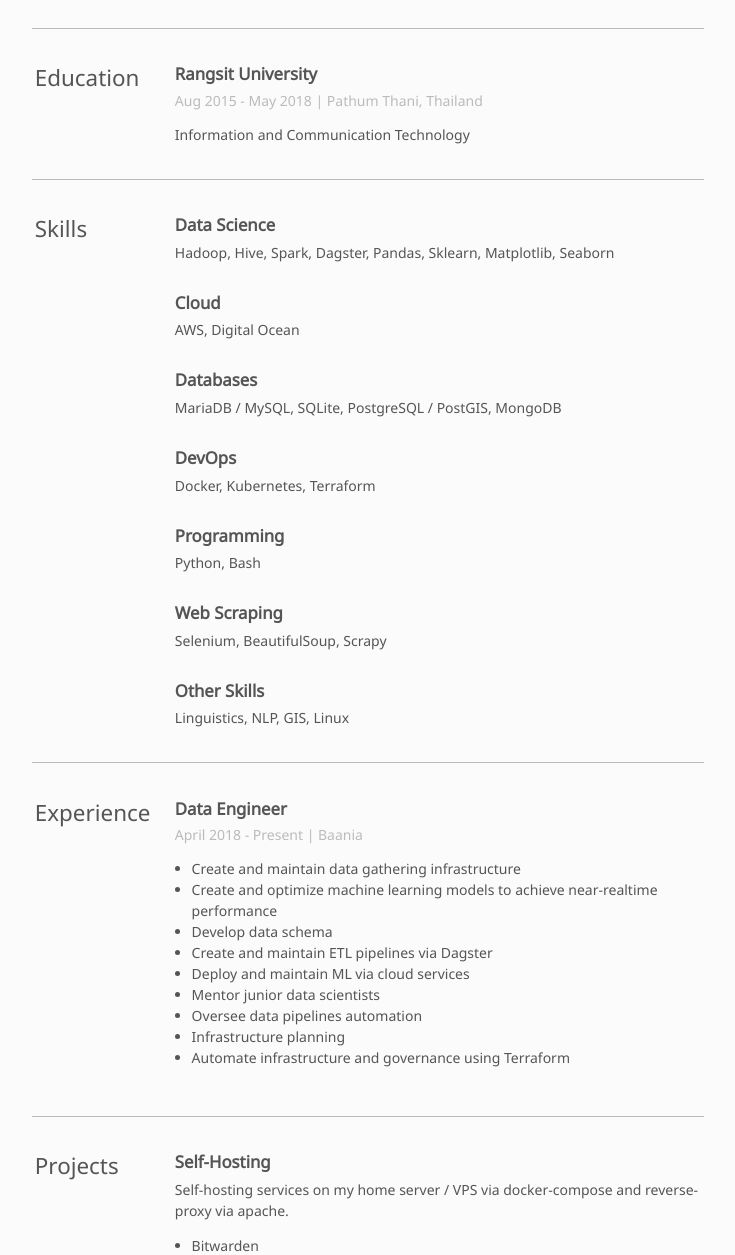
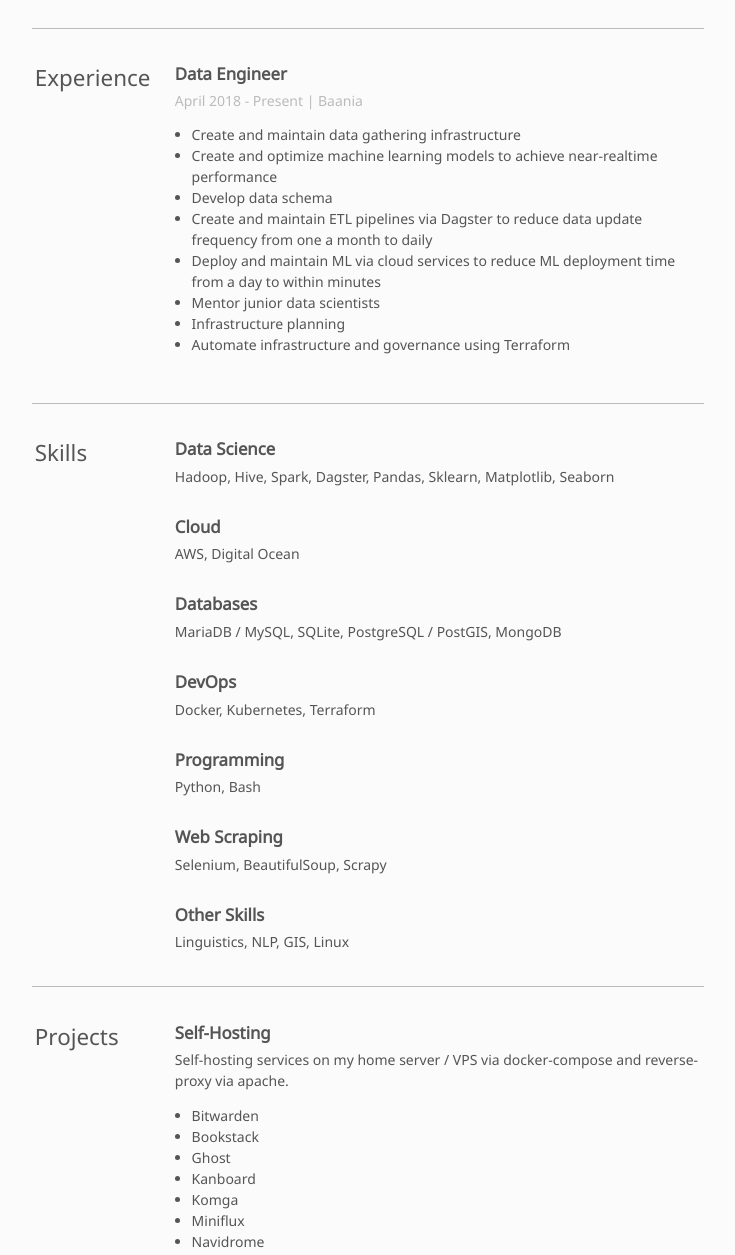
Before and after one commit to kahnwong/kahnwong.github.io, a plain HTML site: page resume.html in a window 1280 px wide. Shown: the part 138-1393 px from the top of the page, without its empty margins (272-1007 px from the left). Drawn offline with Linux system fonts and the light colour scheme.

Commit message:
rebuilding site Mon Dec 14 16:21:23 +07 2020

```diff
--- a/resume.html
+++ b/resume.html
@@ -238,24 +238,36 @@
       </div>
     </header>
 
-    <section id="education">
+    <section id="experience">
       <div class="section-title">
-        Education
+        Experience
       </div>
       <div class="section-content">
         <div class="block">
           <div class="block-title">
-            Rangsit University
+            Data Engineer
           </div>
           <div class="block-subtitle">
-            Aug 2015 - May 2018 | Pathum Thani, Thailand
+            April 2018 - Present | Baania
           </div>
           <div class="block-content">
-            Information and Communication Technology
+            <ul>
+              <li>Create and maintain data gathering infrastructure</li>
+              <li>Create and optimize machine learning models to achieve near-realtime performance</li>
+              <li>Develop data schema</li>
+              <li>Create and maintain ETL pipelines via Dagster to reduce data update frequency from one a month to
+                daily</li>
+              <li>Deploy and maintain ML via cloud services to reduce ML deployment time from a day to within minutes
+              </li>
+              <li>Mentor junior data scientists</li>
+              <li>Infrastructure planning</li>
+              <li>Automate infrastructure and governance using Terraform</li>
+            </ul>
           </div>
         </div>
       </div>
     </section>
+
 
     <section id="skills">
       <div class="section-title">
@@ -329,37 +341,6 @@
       </div>
     </section>
 
-    <section id="experience">
-      <div class="section-title">
-        Experience
-      </div>
-      <div class="section-content">
-        <div class="block">
-          <div class="block-title">
-            Data Engineer
-          </div>
-          <div class="block-subtitle">
-            April 2018 - Present | Baania
-          </div>
-          <div class="block-content">
-
-
-
-            <ul>
-              <li>Create and maintain data gathering infrastructure</li>
-              <li>Create and optimize machine learning models to achieve near-realtime performance</li>
-              <li>Develop data schema</li>
-              <li>Create and maintain ETL pipelines via Dagster</li>
-              <li>Deploy and maintain ML via cloud services</li>
-              <li>Mentor junior data scientists</li>
-              <li>Oversee data pipelines automation</li>
-              <li>Infrastructure planning</li>
-              <li>Automate infrastructure and governance using Terraform</li>
-            </ul>
-          </div>
-        </div>
-      </div>
-    </section>
 
     <section id="projects">
       <div class="section-title">
@@ -376,9 +357,12 @@
 
             <ul>
               <li>Bitwarden</li>
+              <li>Bookstack</li>
               <li>Ghost</li>
-              <li>Gonic</li>
+              <li>Kanboard</li>
+              <li>Komga</li>
               <li>Miniflux</li>
+              <li>Navidrome</li>
               <li>Nextcloud</li>
               <li>OpenVPN & Pi-Hole</li>
               <li>RSS-Bridge</li>
@@ -394,12 +378,34 @@
             <a href="https://github.com/kahnwong/gcal-agenda">gcal-agenda</a>
           </div>
           <div class="block-content">
-            Generate a dashboard view for google calendar and weather forecast using API for data sources and python for html generation.
+            Generate a dashboard view for google calendar and weather forecast using API for data sources and python for
+            html generation.
 
           </div>
         </div>
       </div>
     </section>
+
+    <section id="education">
+      <div class="section-title">
+        Education
+      </div>
+      <div class="section-content">
+        <div class="block">
+          <div class="block-title">
+            Rangsit University
+          </div>
+          <div class="block-subtitle">
+            Aug 2015 - May 2018 | Pathum Thani, Thailand
+          </div>
+          <div class="block-content">
+            Information and Communication Technology
+          </div>
+        </div>
+      </div>
+    </section>
+
+
 
     <section id="publications">
       <div class="section-title">
```
